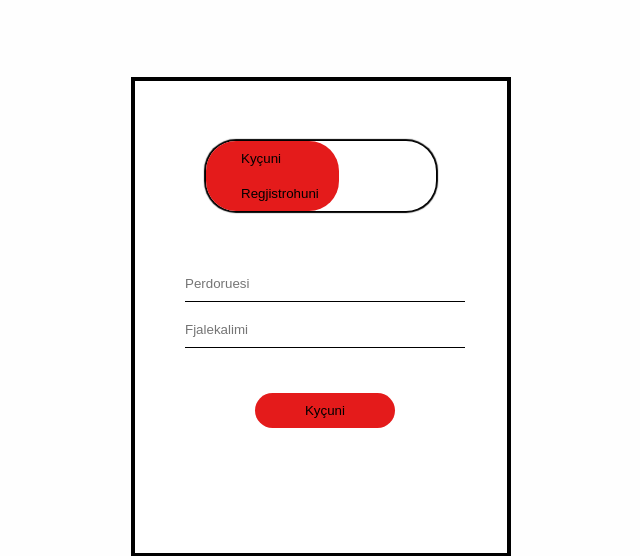
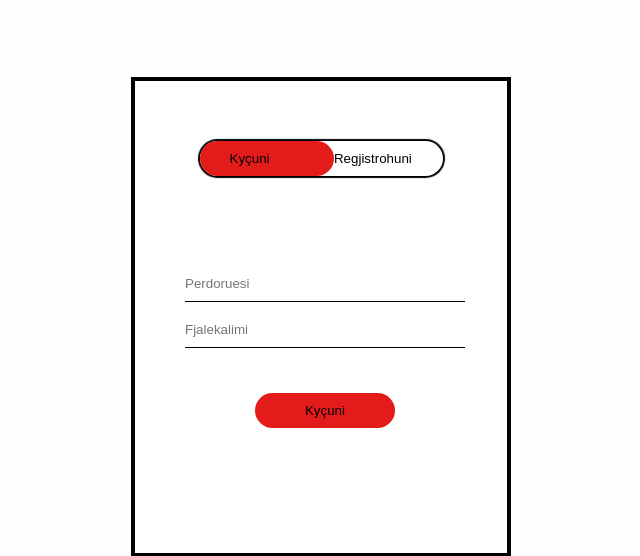
Before and after one commit to RiinorS/Projekt---Inxhinieri-e-Web-it, a PHP site: page /php_code/index.php in a window 1280 px wide. Shown: the part 80-636 px from the top of the page, without its empty margins (319-959 px from the left). Run offline with PHP 8.4, Linux system fonts and the light colour scheme.

Commit message:
indexphp

```diff
--- a/css_code/style.css
+++ b/css_code/style.css
@@ -532,7 +532,7 @@ span{
 }
 
 .butonatkr{
-  width: 230px;
+  width: 243px;
   margin: 55px auto;
   position: relative;
   box-shadow: 0 0 1px 2px black;
@@ -542,7 +542,7 @@ span{
 }
 
 .nderrimibutonave{
-  padding: 10px 35px;
+  padding: 10px 30px;
   cursor: pointer;
   background: transparent;
   border: 0;
@@ -555,7 +555,7 @@ span{
   top:0;
   left: 0;
   position: absolute;
-  width: 133px;
+  width: 134px;
   height: 100%;
   background: rgb(228, 27, 27) ;
   border-radius: 30px;
--- a/phpfaza2/UserMapper.php
+++ b/phpfaza2/UserMapper.php
@@ -9,7 +9,7 @@
 
 
         public function __construct() {
-            $this->conn = $this->conn->getConnection();
+            $this->conn = $this->getConnection();
         }
 
 
--- a/phpfaza2/databaseConfig.php
+++ b/phpfaza2/databaseConfig.php
@@ -17,7 +17,7 @@
             $this->connection = new PDO("mysql:host=$this->host;dbname=$this->dbname" ,  $this->username , $this->password);
 
             $this->connection->setAttribute(PDO::ATTR_ERRMODE, PDO:: ERRMODE_EXCEPTION);
-            echo 'U krijua lidhja';
+            //echo 'U krijua lidhja';
 
 
         }
```
